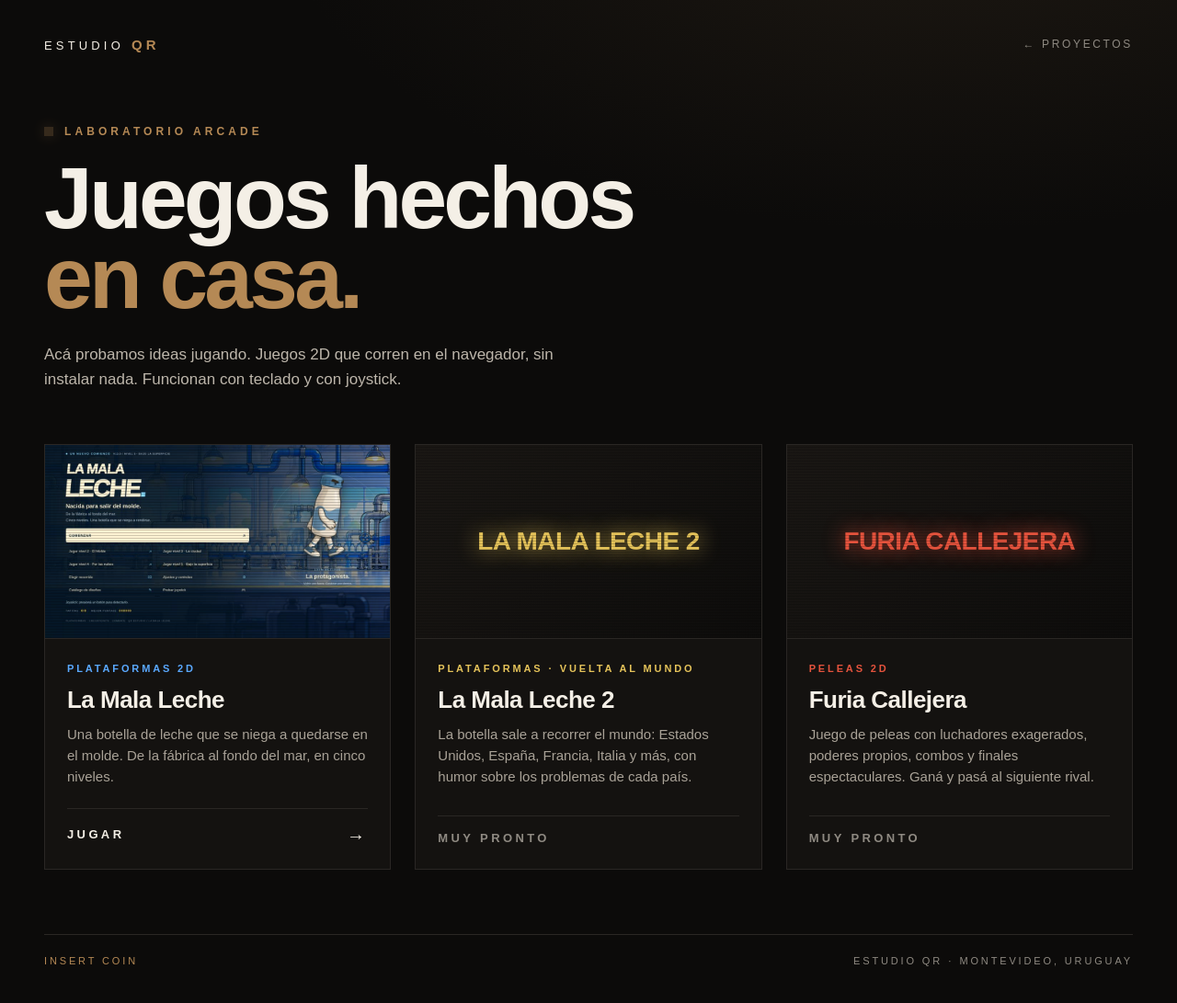
After one commit to yony-bentancor/ESTUDIOQR, a Node server app: page /arcade in a window 1280 px wide. The commit adds this page. Shown: the whole page at 92% size. Run offline with Node 20, Linux system fonts and the light colour scheme; some libraries are stand-ins or nearby versions.

Commit message:
Laboratorio Arcade: página /arcade con La Mala Leche, La Mala Leche 2 y Furia Callejera
- El botón de la portada pasa de «Juego online/La Mala Leche» a «Laboratorio Arcade»
- Cada juego toma su URL de LAMALALECHE_URL, LAMALALECHE2_URL y FURIA_URL; sin URL figura «Muy pronto»
- /arcade en el sitemap, llms.txt y datos estructurados

Co-Authored-By: Claude Opus 5.5 <noreply@anthropic.com>
Claude-Session: https://claude.ai/code/session_016VAWduE7mLarA2mm56YpLk

```diff
--- a/app.js
+++ b/app.js
@@ -19,8 +19,21 @@ const PORT=process.env.PORT||3000;
 app.locals.links={
   qpropiedades:process.env.QPROPIEDADES_URL||'https://qpropiedades-810f06568918.herokuapp.com/',
   qcasa:process.env.QCASA_URL||'https://qcasa-e445db3b49f9.herokuapp.com/qcasa',
-  alternativa:process.env.ALTERNATIVA_URL||'https://alternativas-1c4c4edd0605.herokuapp.com/'
+  alternativa:process.env.ALTERNATIVA_URL||'https://alternativas-1c4c4edd0605.herokuapp.com/',
+  // Laboratorio Arcade: sin URL el juego aparece como «Muy pronto».
+  lamalaleche:process.env.LAMALALECHE_URL||'https://still-hat-f113.yonybentancor.workers.dev/',
+  lamalaleche2:process.env.LAMALALECHE2_URL||'',
+  furia:process.env.FURIA_URL||''
 };
+// Juegos del Laboratorio Arcade (/arcade)
+const juegos=()=>[
+  {nombre:'La Mala Leche',genero:'Plataformas 2D',color:'#5aa9ff',url:app.locals.links.lamalaleche,imagen:'/img/arcade/la-mala-leche.jpg',
+    texto:'Una botella de leche que se niega a quedarse en el molde. De la fábrica al fondo del mar, en cinco niveles.'},
+  {nombre:'La Mala Leche 2',genero:'Plataformas · Vuelta al mundo',color:'#e5c35a',url:app.locals.links.lamalaleche2,imagen:'/img/arcade/la-mala-leche-2.jpg',
+    texto:'La botella sale a recorrer el mundo: Estados Unidos, España, Francia, Italia y más, con humor sobre los problemas de cada país.'},
+  {nombre:'Furia Callejera',genero:'Peleas 2D',color:'#e5533d',url:app.locals.links.furia,imagen:'/img/arcade/furia-callejera.jpg',
+    texto:'Juego de peleas con luchadores exagerados, poderes propios, combos y finales espectaculares. Ganá y pasá al siguiente rival.'}
+].map(j=>({...j,imagen:require('fs').existsSync(path.join(__dirname,'public',j.imagen))?j.imagen:null}));
 
 app.set('trust proxy',1);
 nunjucks.configure(path.join(__dirname,'views'),{autoescape:true,express:app,noCache:process.env.NODE_ENV!=='production'});
@@ -65,6 +78,10 @@ app.use(require('./estadisticas/contacto'));
 app.use(crearRouterSeo(app.locals.links));
 
 app.get('/',(req,res)=>res.render('home.njk',{title:'Estudio QR',pageTitle:'Estudio QR · Desarrollo web y software a medida en Montevideo, Uruguay'}));
+app.get('/arcade',(req,res)=>{
+  res.locals.metaDescription='Laboratorio Arcade de Estudio QR: juegos 2D hechos en Uruguay que se juegan en el navegador. La Mala Leche, La Mala Leche 2 y Furia Callejera.';
+  res.render('arcade.njk',{title:'Laboratorio Arcade',pageTitle:'Laboratorio Arcade · Juegos online de Estudio QR',juegos:juegos()});
+});
 // Enlaces viejos del repo unificado: se mandan al proyecto que corresponde.
 app.get(['/qpropiedades','/alta','/seguimiento','/ingresar'],(req,res)=>res.redirect(301,app.locals.links.qpropiedades));
 app.get('/qcasa*',(req,res)=>res.redirect(301,app.locals.links.qcasa));
--- /dev/null
+++ b/public/css/arcade.css
@@ -0,0 +1,44 @@
+/* Laboratorio Arcade · Estudio QR */
+.arc{--bg:#0c0b0a;--ink:#f4efe6;--muted:#8f8a82;--gold:#b58955;--line:#2a2724;min-height:100vh;background:radial-gradient(1200px 600px at 80% -10%,#1d1812 0%,transparent 60%),var(--bg);color:var(--ink);font-family:Arial,Helvetica,sans-serif;padding:0 48px 40px;overflow-x:hidden}
+.arc-header{display:flex;justify-content:space-between;align-items:center;height:96px}
+.arc-brand{display:flex;gap:8px;align-items:baseline;letter-spacing:.32em;font-size:13px}
+.arc-brand strong{color:var(--gold);font-size:15px}
+.arc-back{font-size:12px;letter-spacing:.22em;color:var(--muted);transition:color .2s}
+.arc-back:hover{color:var(--ink)}
+
+.arc-hero{max-width:1240px;margin:40px auto 56px}
+.arc-eyebrow{display:flex;align-items:center;gap:12px;margin:0 0 22px;font-size:12px;letter-spacing:.34em;color:var(--gold);font-weight:700}
+.arc-eyebrow i{width:10px;height:10px;background:var(--gold);box-shadow:0 0 14px var(--gold);animation:arc-blink 1.2s steps(2) infinite}
+.arc-hero h1{margin:0;font-size:clamp(46px,7.4vw,108px);line-height:.92;font-weight:900;letter-spacing:-.04em}
+.arc-hero h1 em{font-style:normal;color:var(--gold)}
+.arc-lead{max-width:560px;margin:26px 0 0;color:#bdb6ab;font-size:17px;line-height:1.6}
+
+.arc-grid{max-width:1240px;margin:0 auto;display:grid;grid-template-columns:repeat(3,1fr);gap:26px}
+.arc-card{--accent:#b58955;position:relative;display:flex;flex-direction:column;border:1px solid var(--line);background:#141210;transition:transform .25s ease,border-color .25s ease,box-shadow .25s ease}
+.arc-card:not(.is-soon):hover{transform:translateY(-6px);border-color:var(--accent);box-shadow:0 22px 50px -20px var(--accent)}
+.arc-link{position:absolute;inset:0;z-index:3}
+.arc-link:focus-visible{outline:3px solid var(--accent);outline-offset:4px}
+.arc-screen{position:relative;aspect-ratio:16/9;overflow:hidden;background:#000;border-bottom:1px solid var(--line)}
+.arc-screen img{width:100%;height:100%;object-fit:cover;transition:transform .5s ease,filter .3s}
+.arc-card:not(.is-soon):hover .arc-screen img{transform:scale(1.04)}
+.arc-scan{position:absolute;inset:0;pointer-events:none;background:repeating-linear-gradient(0deg,rgba(0,0,0,.18) 0 1px,transparent 1px 3px);mix-blend-mode:multiply}
+.arc-placeholder{height:100%;display:grid;place-items:center;background:linear-gradient(135deg,#1a1714,#0d0c0b)}
+.arc-placeholder span{font-size:28px;font-weight:900;letter-spacing:-.02em;color:var(--accent);text-transform:uppercase;text-align:center;padding:0 20px;text-shadow:0 0 22px var(--accent)}
+.arc-info{display:flex;flex-direction:column;flex:1;padding:24px 24px 26px}
+.arc-info .arc-tag{margin:0 0 10px;font-size:11px;letter-spacing:.26em;color:var(--accent);font-weight:700;text-transform:uppercase}
+.arc-info h2{margin:0 0 10px;font-size:26px;letter-spacing:-.02em}
+.arc-info p{margin:0 0 22px;color:#a9a297;font-size:15px;line-height:1.55}
+.arc-cta{margin-top:auto;display:flex;justify-content:space-between;align-items:center;padding-top:16px;border-top:1px solid var(--line);font-size:13px;letter-spacing:.26em;font-weight:700}
+.arc-cta b{font-size:20px;transition:transform .25s}
+.arc-card:not(.is-soon):hover .arc-cta b{transform:translateX(6px);color:var(--accent)}
+.arc-card.is-soon .arc-cta{color:var(--muted)}
+.arc-card.is-soon .arc-screen img{filter:grayscale(.7) brightness(.6)}
+
+.arc-footer{max-width:1240px;margin:70px auto 0;display:flex;justify-content:space-between;gap:20px;padding-top:22px;border-top:1px solid var(--line);font-size:11px;letter-spacing:.26em;color:var(--muted)}
+.arc-footer span{color:var(--gold);animation:arc-blink 1.6s steps(2) infinite}
+.arc-footer a:hover{color:var(--ink)}
+
+@keyframes arc-blink{50%{opacity:.25}}
+@media (prefers-reduced-motion:reduce){.arc *{animation:none!important;transition:none!important}}
+@media (max-width:1000px){.arc-grid{grid-template-columns:1fr 1fr}}
+@media (max-width:680px){.arc{padding:0 20px 30px}.arc-header{height:76px}.arc-hero{margin:18px 0 36px}.arc-grid{grid-template-columns:1fr}.arc-lead{font-size:16px}.arc-footer{flex-direction:column}}
--- a/seo.js
+++ b/seo.js
@@ -44,6 +44,7 @@ function crearRouterSeo(links) {
     const hoy = new Date().toISOString().slice(0, 10);
     const urls = [
       { loc: `${base}/`, prioridad: '1.0' },
+      { loc: `${base}/arcade`, prioridad: '0.7' },
       { loc: `${base}/llms.txt`, prioridad: '0.3' }
     ];
     const xml = '<?xml version="1.0" encoding="UTF-8"?>\n'
@@ -75,7 +76,7 @@ Estudio QR es un estudio de desarrollo digital con base en ${SITIO.ciudad}, Urug
 - [QCASA – Inmobiliaria](${links.qcasa}): portal inmobiliario para publicar propiedades.
 - [Dulce 29](https://dulce29.com.uy/): sitio web con tienda y panel de administración.
 - [Club Relámpago](https://relampago-cbb2642c1c45.herokuapp.com/): sitio web institucional de un club.
-- [La Mala Leche](https://still-hat-f113.yonybentancor.workers.dev/): juego online de plataformas 2D.
+- [Laboratorio Arcade](${base}/arcade): juegos 2D que se juegan en el navegador: La Mala Leche (plataformas), La Mala Leche 2 (plataformas, vuelta al mundo) y Furia Callejera (peleas).
 - [Alternativa](${links.alternativa}): sitio web.
 
 ## Contacto
@@ -98,7 +99,7 @@ function datosEstructurados(links) {
     ['Inmobiliaria QCASA', links.qcasa],
     ['Sitio web Dulce 29', 'https://dulce29.com.uy/'],
     ['Sitio web Club Relámpago', 'https://relampago-cbb2642c1c45.herokuapp.com/'],
-    ['Juego online La Mala Leche', 'https://still-hat-f113.yonybentancor.workers.dev/'],
+    ['Laboratorio Arcade (juegos online)', `${SITIO.url}/arcade`],
     ['Sitio web Alternativa', links.alternativa]
   ];
   return {
--- /dev/null
+++ b/views/arcade.njk
@@ -0,0 +1,45 @@
+{% extends 'layouts/base.njk' %}
+
+{% block styles %}<link rel="stylesheet" href="/css/arcade.css?v=1">{% endblock %}
+
+{% block body %}
+  <main class="arc">
+    <header class="arc-header">
+      <a class="arc-brand" href="/" aria-label="Volver a Estudio QR">
+        <span>ESTUDIO</span>
+        <strong>QR</strong>
+      </a>
+      <a class="arc-back" href="/#proyectos">← PROYECTOS</a>
+    </header>
+
+    <section class="arc-hero">
+      <p class="arc-eyebrow"><i></i> LABORATORIO ARCADE</p>
+      <h1>Juegos hechos<br><em>en casa.</em></h1>
+      <p class="arc-lead">Acá probamos ideas jugando. Juegos 2D que corren en el navegador, sin instalar nada. Funcionan con teclado y con joystick.</p>
+    </section>
+
+    <section class="arc-grid" aria-label="Juegos">
+      {% for g in juegos %}
+      <article class="arc-card{% if not g.url %} is-soon{% endif %}" style="--accent:{{ g.color }}">
+        {% if g.url %}<a class="arc-link" href="{{ g.url }}" aria-label="Jugar {{ g.nombre }}"></a>{% endif %}
+        <div class="arc-screen">
+          {% if g.imagen %}<img src="{{ g.imagen }}" alt="Pantalla de {{ g.nombre }}" loading="lazy" width="960" height="540">
+          {% else %}<div class="arc-placeholder"><span>{{ g.nombre }}</span></div>{% endif %}
+          <span class="arc-scan" aria-hidden="true"></span>
+        </div>
+        <div class="arc-info">
+          <p class="arc-tag">{{ g.genero }}</p>
+          <h2>{{ g.nombre }}</h2>
+          <p>{{ g.texto }}</p>
+          <span class="arc-cta">{% if g.url %}JUGAR <b>→</b>{% else %}MUY PRONTO{% endif %}</span>
+        </div>
+      </article>
+      {% endfor %}
+    </section>
+
+    <footer class="arc-footer">
+      <span>INSERT COIN</span>
+      <a href="/">ESTUDIO QR · MONTEVIDEO, URUGUAY</a>
+    </footer>
+  </main>
+{% endblock %}
--- a/views/home.njk
+++ b/views/home.njk
@@ -66,8 +66,8 @@
             <span>SITIO WEB/CLUB RELAMPAGO</span>
             <b>→</b>
           </a>
-          <a href="https://still-hat-f113.yonybentancor.workers.dev/">
-            <span>JUEGO ONLINE/LA MALA LECHE</span>
+          <a href="/arcade">
+            <span>LABORATORIO ARCADE</span>
             <b>→</b>
           </a>
           <a href="{{ links.alternativa }}">
```
Also changed, not shown: public/img/arcade/la-mala-leche.jpg (added).
